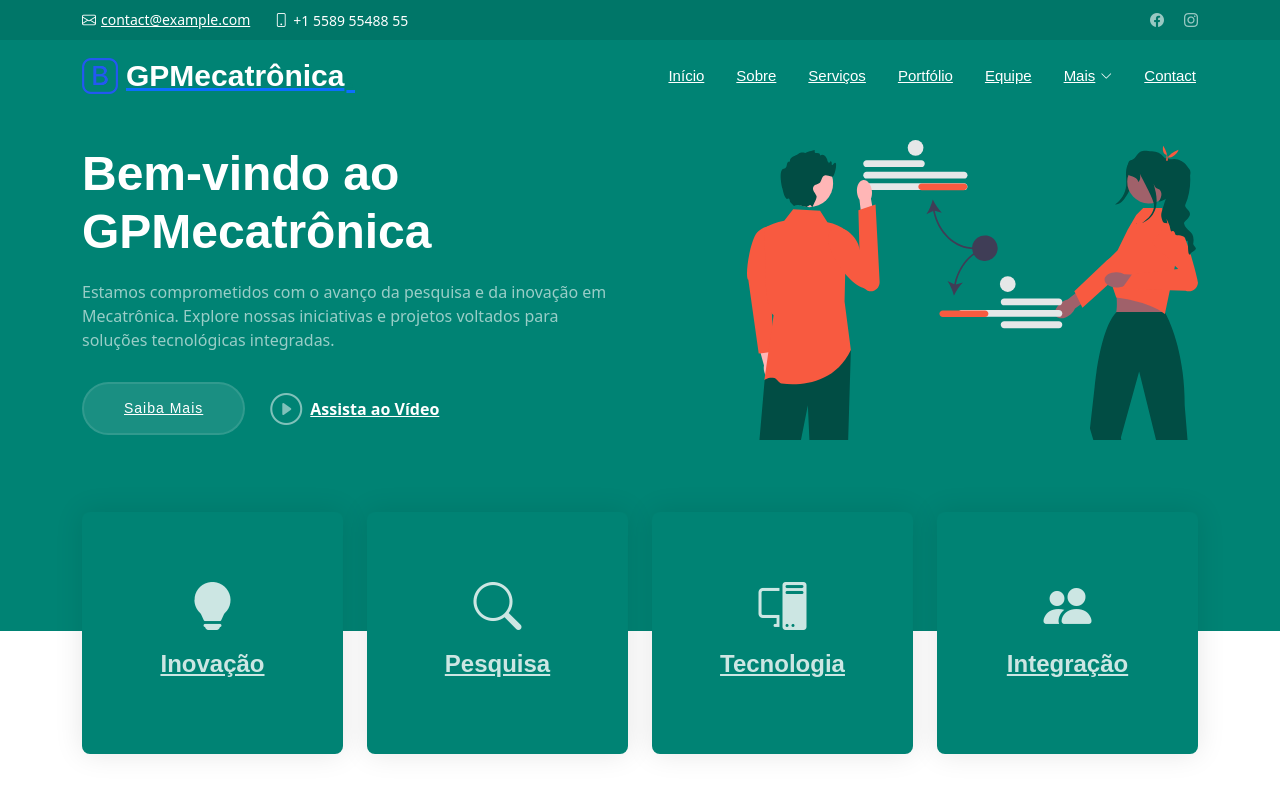
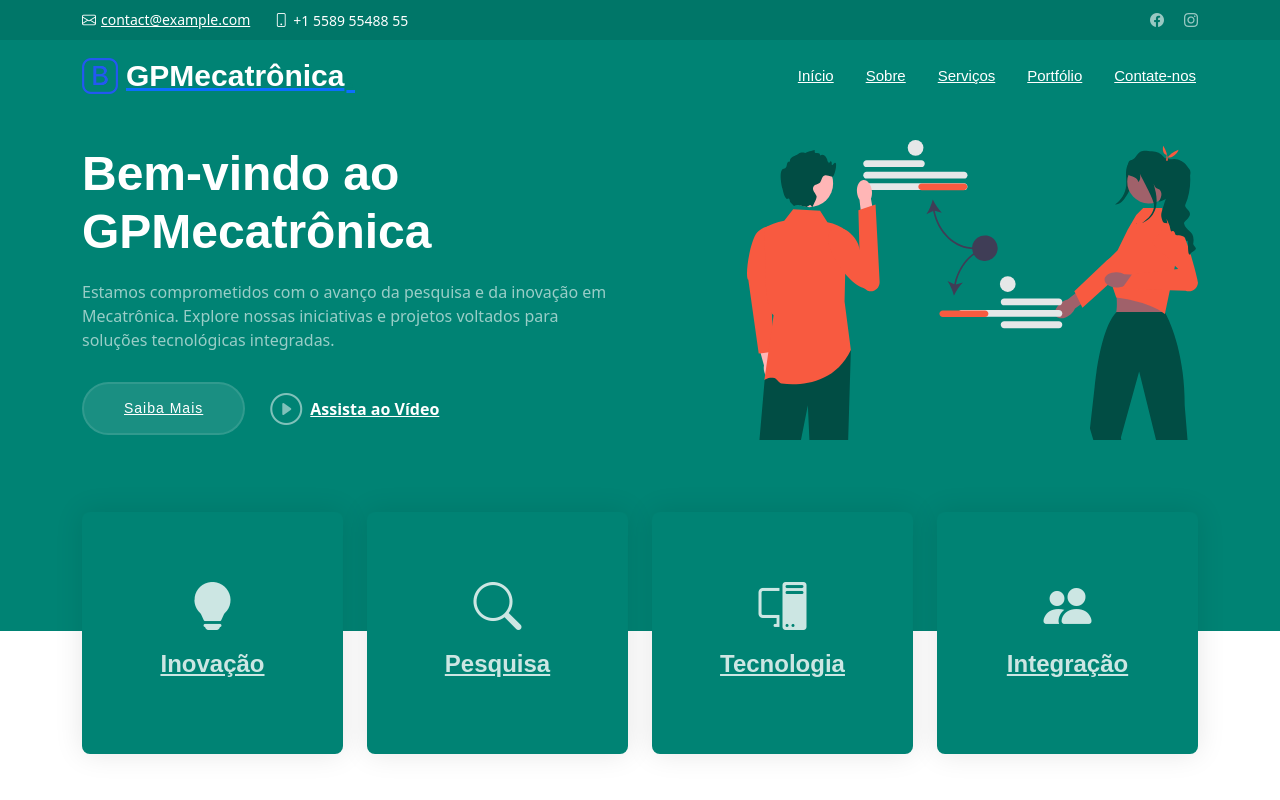
Before and after one commit to igp-conect/landing_page_gpmecatronica, a Next.js app: page / in a window 1280 px wide. Shown: the top 800 px of the page. Built offline with nearby package versions, Linux system fonts and the light colour scheme.

Commit message:
Corrigir a navbar para poder pular para cada seção da página

```diff
--- a/src/app/components/Header.tsx
+++ b/src/app/components/Header.tsx
@@ -36,17 +36,19 @@ const NavItem = ({
 const NavMenu = () => (
   <nav id="navmenu" className="navmenu">
     <ul>
-      {["Início", "Sobre", "Serviços", "Portfólio", "Equipe"].map(
-        (sectionName) => (
-          <NavItem
-            key={sectionName.toLowerCase()}
-            href={`#${sectionName.toLowerCase()}`}
-            navItemName={sectionName}
-          />
-        ),
-      )}
-      <HeaderDropdown dropdownTitle="Mais" dropdownItems={["Mais ainda"]} />
-      <NavItem navItemName="Contact" href={"#contact"} />
+      {[
+        ["Início", "#hero"],
+        ["Sobre", "#about"],
+        ["Serviços", "#services"],
+        ["Portfólio", "#portfolio"],
+        ["Contate-nos", "#contact"],
+      ].map(([sectionName, href]) => (
+        <NavItem
+          key={sectionName.toLowerCase()}
+          href={href}
+          navItemName={sectionName}
+        />
+      ))}
     </ul>
     <i className="mobile-nav-toggle d-xl-none bi bi-list" />
   </nav>
```
